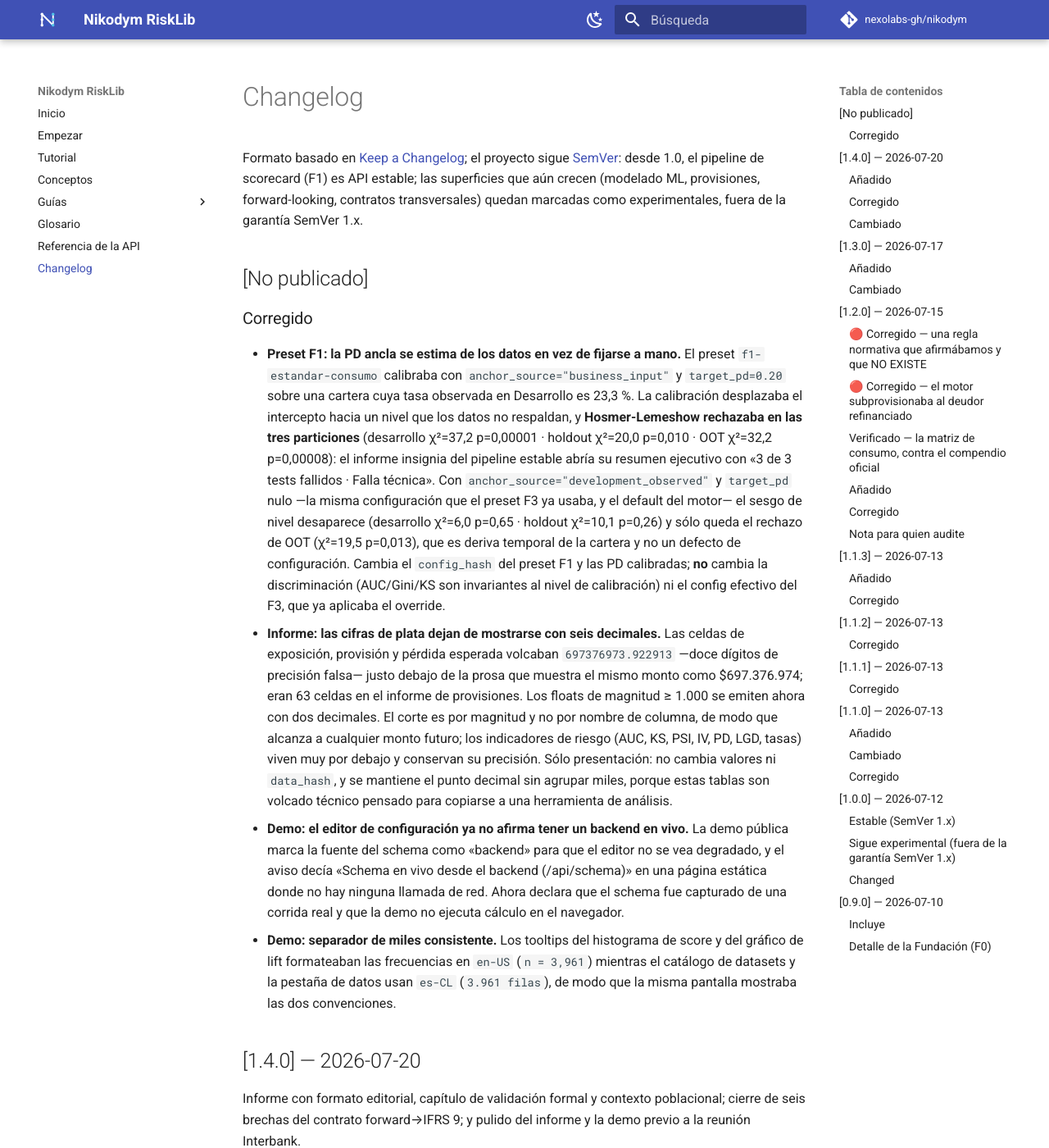
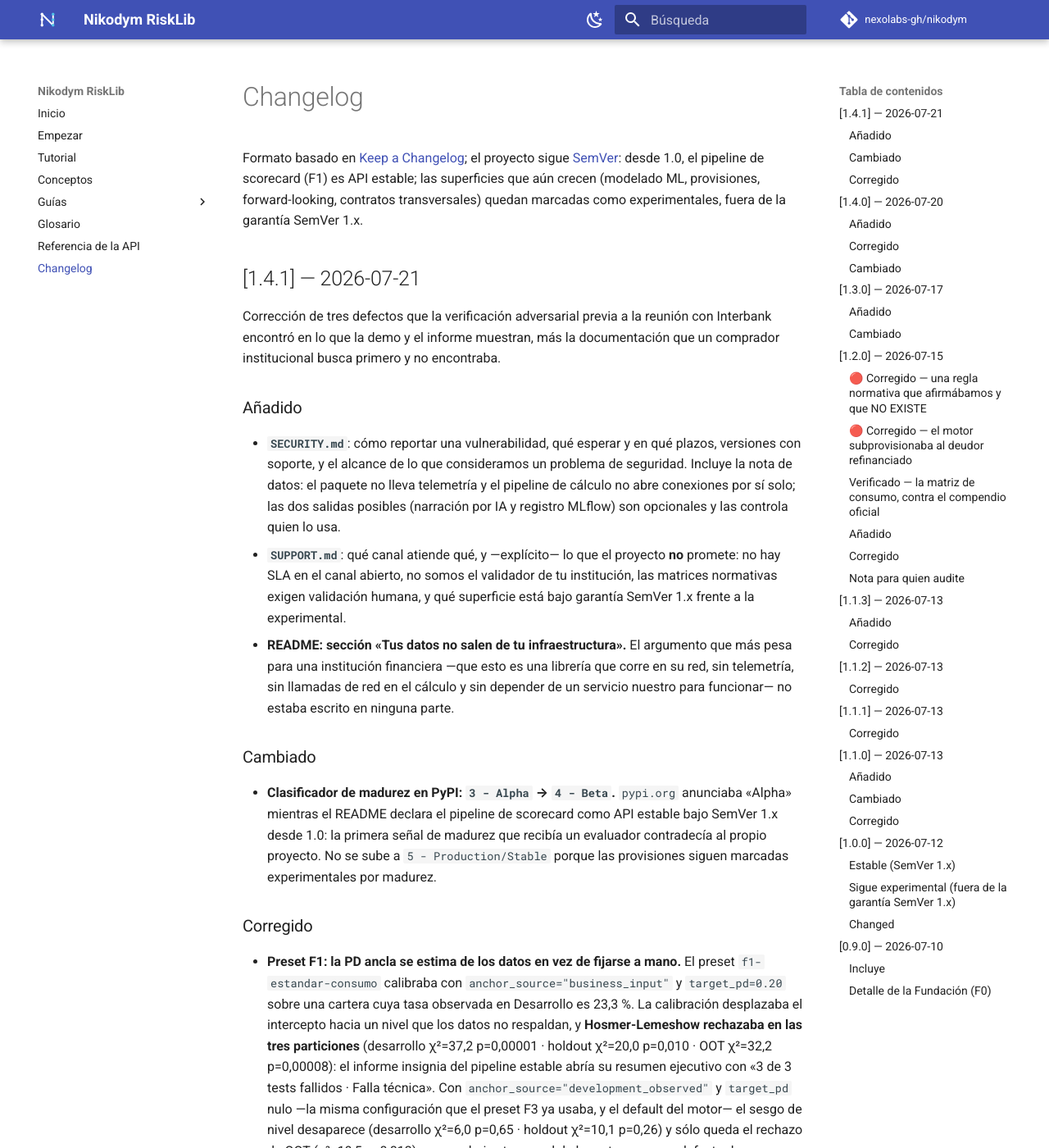
Before and after one commit to nexolabs-gh/nikodym, an MkDocs documentation site: the page built from docs_site/changelog.md, in a window 1280 px wide and 1400 px high. Shown: the whole window at 82% size. Built offline with MkDocs 1.6.1 and Material for MkDocs 9.7.7, drawn with Linux system fonts in a browser that asks for light colours; comment, search, counter and statistics services are not loaded.

Commit message:
chore(release): 1.4.1 — madurez Beta en PyPI, seguridad y soporte por escrito
El bump va ANTES de recapturar: el informe embebe `library_versions.nikodym`
vía importlib.metadata, así que la demo debe capturarse ya en 1.4.1 o queda
declarando una versión distinta a la que sirve PyPI.

- Clasificador `3 - Alpha` -> `4 - Beta`. pypi.org anunciaba «Alpha» mientras
  el README declara el pipeline F1 estable bajo SemVer 1.x: la primera señal
  de madurez que recibía un evaluador contradecía al propio proyecto. No se
  sube a Production/Stable: las provisiones siguen experimentales.
- SECURITY.md y SUPPORT.md: no existían. «¿A quién llamo si esto falla?» no
  tenía respuesta escrita, y un banco lo pregunta antes de instalar nada.
  Ambos declaran lo que NO prometemos (sin SLA abierto, sin certificación,
  validación humana obligatoria de las matrices normativas).
- README: el argumento que más pesa para una institución financiera —corre
  en su infraestructura, sin telemetría ni llamadas de red en el cálculo—
  no estaba escrito. Verificado contra el código antes de afirmarlo: cero
  imports de red y cero telemetría en src/nikodym; MLflow apunta a ./mlruns
  salvo que el usuario configure un servidor propio.
- AGENTS.md: el repo YA es público (lo era privado durante la construcción)
  y la doc seguía diciendo lo contrario, que es justo el error que hace que
  alguien commitee algo sensible.

Gates: ruff check . · ruff format · mypy --strict · 3962 passed, 6 skipped.

```diff
--- a/CHANGELOG.md
+++ b/CHANGELOG.md
@@ -5,7 +5,32 @@ el proyecto sigue [SemVer](https://semver.org/lang/es/): desde 1.0, el pipeline
 es API estable; las superficies que aún crecen (modelado ML, provisiones, forward-looking,
 contratos transversales) quedan marcadas como experimentales, fuera de la garantía SemVer 1.x.
 
-## [No publicado]
+## [1.4.1] — 2026-07-21
+
+Corrección de tres defectos que la verificación adversarial previa a la reunión con Interbank
+encontró en lo que la demo y el informe muestran, más la documentación que un comprador
+institucional busca primero y no encontraba.
+
+### Añadido
+
+- **`SECURITY.md`**: cómo reportar una vulnerabilidad, qué esperar y en qué plazos, versiones con
+  soporte, y el alcance de lo que consideramos un problema de seguridad. Incluye la nota de datos:
+  el paquete no lleva telemetría y el pipeline de cálculo no abre conexiones por sí solo; las dos
+  salidas posibles (narración por IA y registro MLflow) son opcionales y las controla quien lo usa.
+- **`SUPPORT.md`**: qué canal atiende qué, y —explícito— lo que el proyecto **no** promete: no hay
+  SLA en el canal abierto, no somos el validador de tu institución, las matrices normativas exigen
+  validación humana, y qué superficie está bajo garantía SemVer 1.x frente a la experimental.
+- **README: sección «Tus datos no salen de tu infraestructura».** El argumento que más pesa para una
+  institución financiera —que esto es una librería que corre en su red, sin telemetría, sin llamadas
+  de red en el cálculo y sin depender de un servicio nuestro para funcionar— no estaba escrito en
+  ninguna parte.
+
+### Cambiado
+
+- **Clasificador de madurez en PyPI: `3 - Alpha` → `4 - Beta`.** `pypi.org` anunciaba «Alpha»
+  mientras el README declara el pipeline de scorecard como API estable bajo SemVer 1.x desde 1.0:
+  la primera señal de madurez que recibía un evaluador contradecía al propio proyecto. No se sube a
+  `5 - Production/Stable` porque las provisiones siguen marcadas experimentales por madurez.
 
 ### Corregido
 
--- a/src/nikodym/__init__.py
+++ b/src/nikodym/__init__.py
@@ -9,7 +9,7 @@ pública de alto nivel (`run`, `assemble_run`) se re-exporta de forma **perezosa
 
 from typing import TYPE_CHECKING, Any
 
-__version__ = "1.4.0"
+__version__ = "1.4.1"
 
 __all__ = ["__version__", "assemble_run", "run"]
 
```
Also changed, not shown: AGENTS.md (+1 -1 lines), README.md (+19 -0 lines), SECURITY.md (added, +70 -0 lines), SUPPORT.md (added, +43 -0 lines), pyproject.toml (+6 -1 lines).
